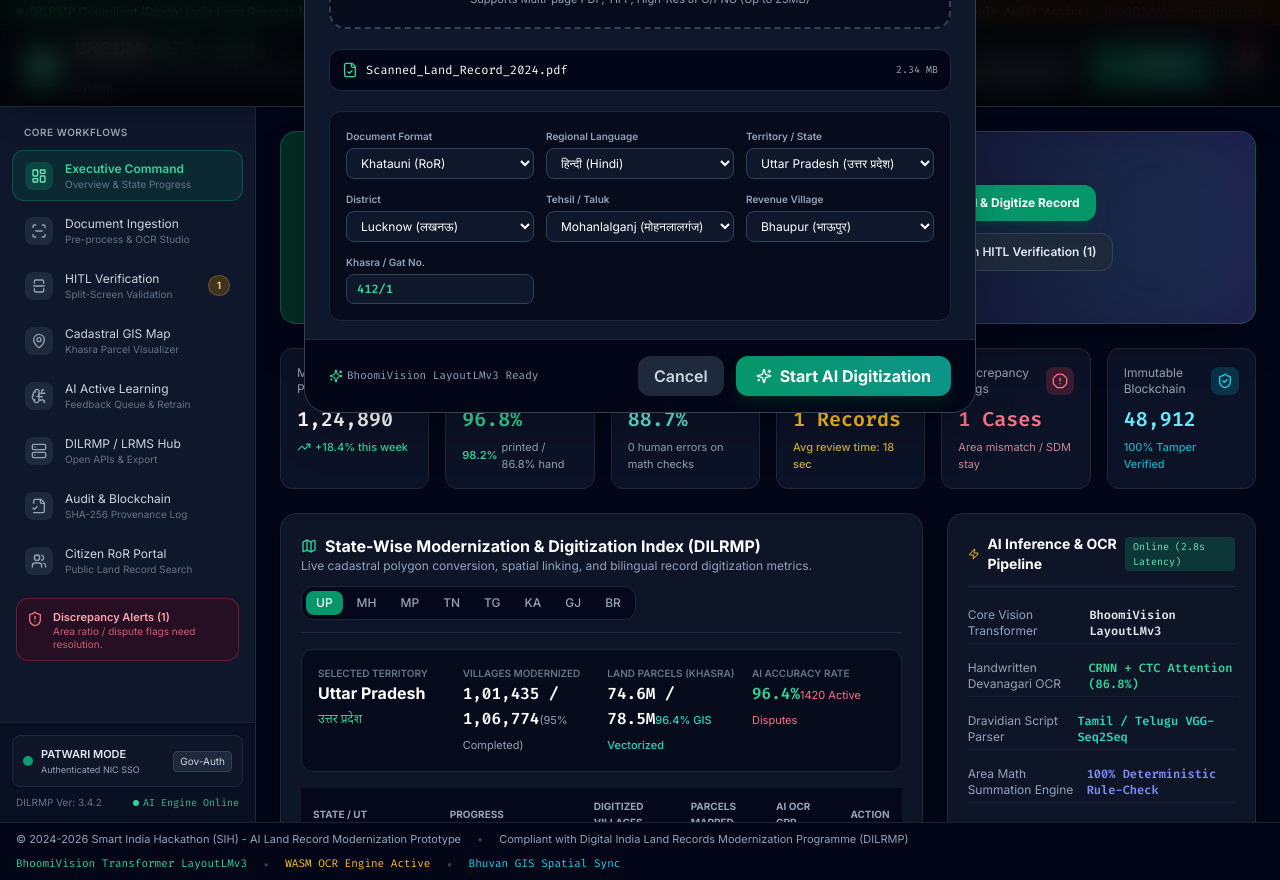
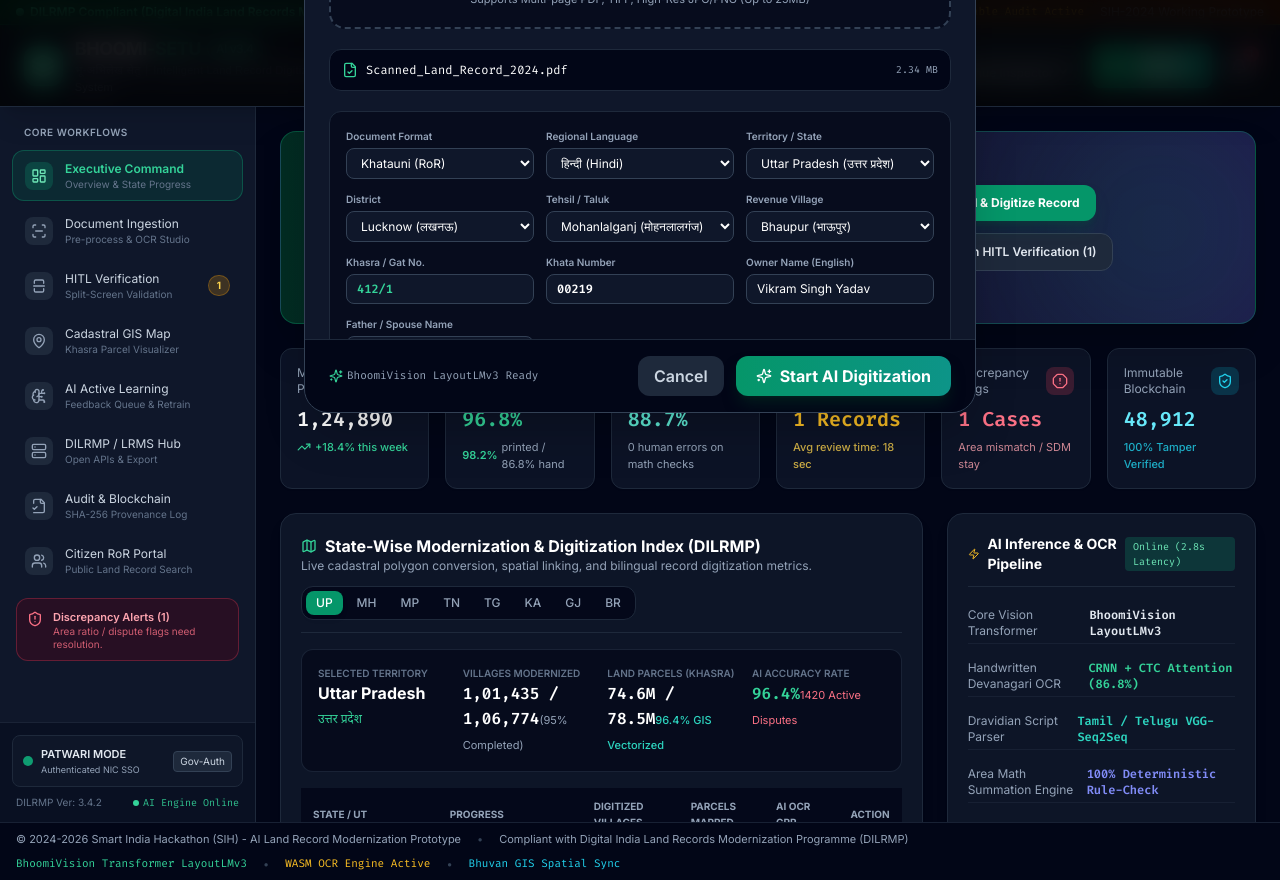
Before and after one commit to suryanshmittal231/BHOOMI-SETU-AI, a React (Vite) app: page / in a window 1280 px wide. Both pictures are taken after a click on the button "Upload Record". Built offline with nearby package versions, Linux system fonts and the light colour scheme.

Commit message:
fix: allow direct typing and editing in English in Owner Name box with dual vernacular support

```diff
--- a/src/components/digitization/DocumentUploadModal.tsx
+++ b/src/components/digitization/DocumentUploadModal.tsx
@@ -502,6 +502,38 @@ export const DocumentUploadModal: React.FC<DocumentUploadModalProps> = ({ isOpen
                 className="w-full bg-slate-900 border border-slate-700 rounded-lg px-2.5 py-1.5 text-xs text-emerald-400 font-mono font-bold focus:ring-1 focus:ring-emerald-500"
               />
             </div>
+
+            <div>
+              <label className="text-[10px] text-slate-400 block mb-1 font-semibold">Khata Number</label>
+              <input
+                type="text"
+                value={khataNo}
+                onChange={(e) => setKhataNo(e.target.value)}
+                className="w-full bg-slate-900 border border-slate-700 rounded-lg px-2.5 py-1.5 text-xs text-white font-mono font-bold focus:ring-1 focus:ring-emerald-500"
+              />
+            </div>
+
+            <div>
+              <label className="text-[10px] text-slate-400 block mb-1 font-semibold">Owner Name (English)</label>
+              <input
+                type="text"
+                value={ownerName}
+                onChange={(e) => setOwnerName(e.target.value)}
+                placeholder="e.g. Vikram Singh Yadav"
+                className="w-full bg-slate-900 border border-slate-700 rounded-lg px-2.5 py-1.5 text-xs text-white focus:ring-1 focus:ring-emerald-500"
+              />
+            </div>
+
+            <div>
+              <label className="text-[10px] text-slate-400 block mb-1 font-semibold">Father / Spouse Name</label>
+              <input
+                type="text"
+                value={fatherName}
+                onChange={(e) => setFatherName(e.target.value)}
+                placeholder="e.g. Harishchandra Yadav"
+                className="w-full bg-slate-900 border border-slate-700 rounded-lg px-2.5 py-1.5 text-xs text-white focus:ring-1 focus:ring-emerald-500"
+              />
+            </div>
           </div>
         </div>
 
--- a/src/components/digitization/ExtractedFieldsForm.tsx
+++ b/src/components/digitization/ExtractedFieldsForm.tsx
@@ -613,20 +613,34 @@ export const ExtractedFieldsForm: React.FC = () => {
               <tbody className="divide-y divide-slate-800/80">
                 {activeRecord.owners.map((owner, idx) => (
                   <tr key={owner.id || idx} className="hover:bg-slate-900/40">
-                    <td className="px-3 py-2">
+                    <td className="px-3 py-2 min-w-[220px]">
+                      {/* Primary English Name Input */}
                       <input
                         type="text"
-                        value={owner.vernacularName || owner.name}
+                        value={owner.name}
                         onChange={(e) => handleOwnerChange(idx, 'name', e.target.value)}
-                        className="w-full bg-slate-900 border border-slate-700 rounded px-2 py-1 text-xs text-white"
+                        placeholder="Owner Name in English (e.g. Ramesh Chandra Sharma)"
+                        className="w-full bg-slate-900 border border-slate-700 rounded px-2.5 py-1 text-xs text-white font-medium focus:ring-1 focus:ring-emerald-500"
                       />
+                      {/* Secondary Vernacular Name Input */}
+                      <div className="flex items-center gap-1.5 mt-1">
+                        <span className="text-[10px] text-slate-500 font-mono shrink-0">Vernacular:</span>
+                        <input
+                          type="text"
+                          value={owner.vernacularName || ''}
+                          onChange={(e) => handleOwnerChange(idx, 'vernacularName', e.target.value)}
+                          placeholder="क्षेत्रीय भाषा (e.g. रमेश चंद्र शर्मा)"
+                          className="w-full bg-slate-950 border border-slate-800 rounded px-2 py-0.5 text-[11px] text-teal-300 font-sans focus:ring-1 focus:ring-emerald-500"
+                        />
+                      </div>
                     </td>
-                    <td className="px-3 py-2">
+                    <td className="px-3 py-2 min-w-[180px]">
                       <input
                         type="text"
                         value={owner.fatherOrSpouseName}
                         onChange={(e) => handleOwnerChange(idx, 'fatherOrSpouseName', e.target.value)}
-                        className="w-full bg-slate-900 border border-slate-700 rounded px-2 py-1 text-xs text-white"
+                        placeholder="Father / Spouse Name"
+                        className="w-full bg-slate-900 border border-slate-700 rounded px-2.5 py-1 text-xs text-white focus:ring-1 focus:ring-emerald-500"
                       />
                     </td>
                     <td className="px-3 py-2 w-32">
```
Also changed, not shown: 1 other file (tests, documents, lock files or other folders).
